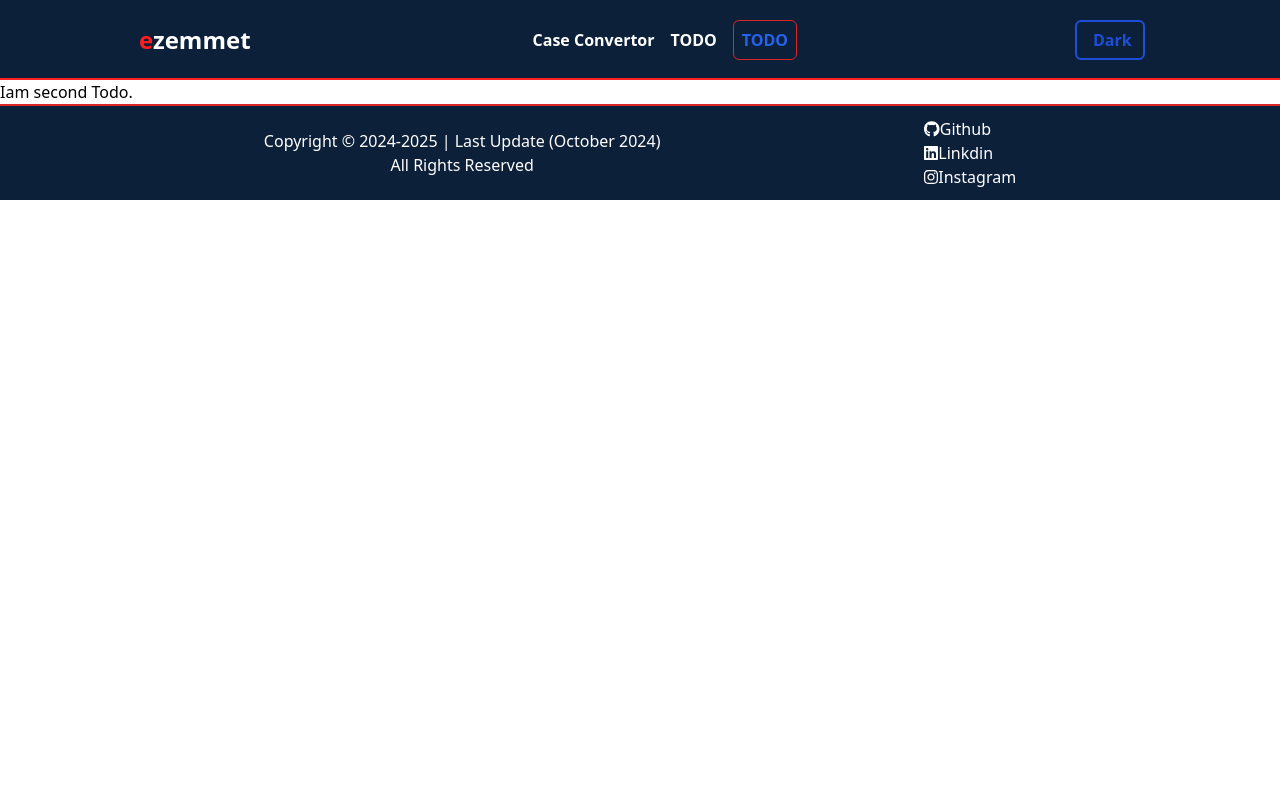
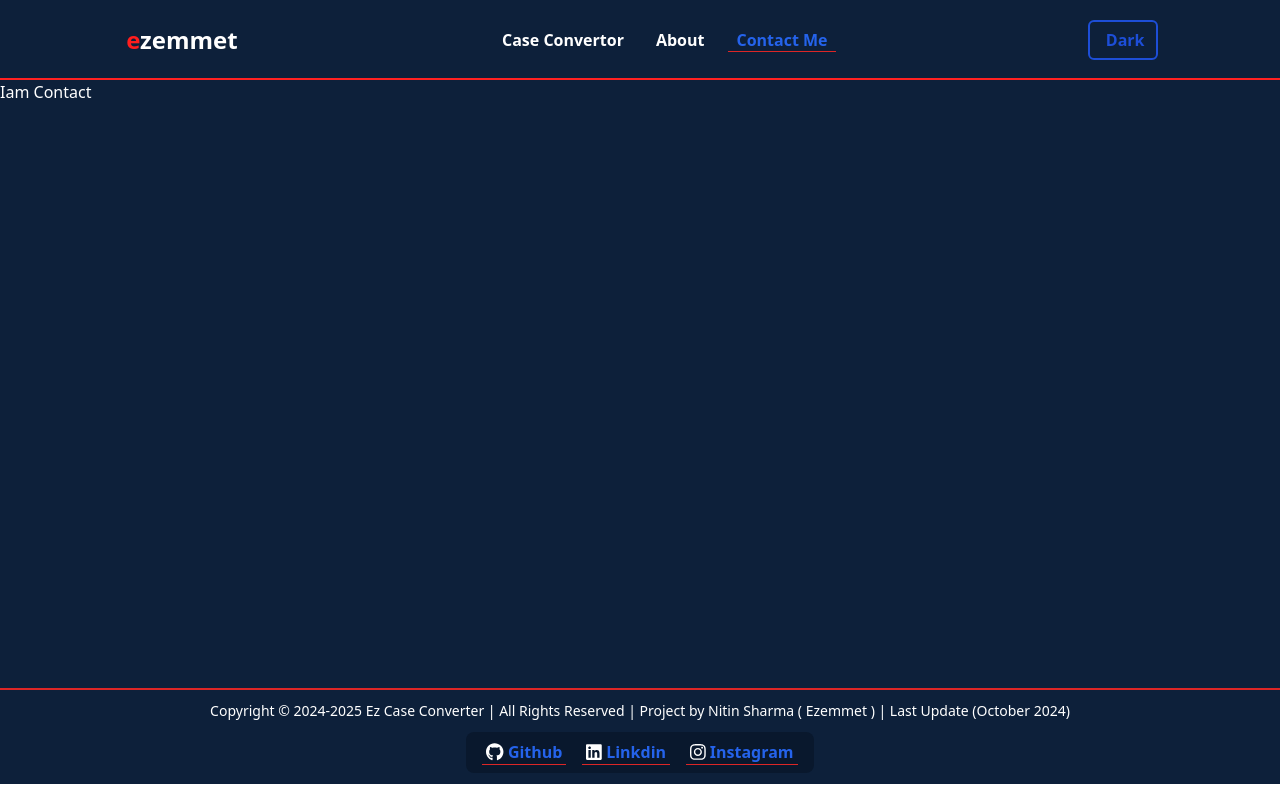
Before and after one commit to ezemmet/webtools, a React (Vite) app: page /todosecond in a window 1280 px wide. Built offline with nearby package versions, Linux system fonts and the light colour scheme.

Commit message:
Optimize footer

```diff
--- a/src/App.jsx
+++ b/src/App.jsx
@@ -34,13 +34,13 @@ function App() {
             <CaseConverter mode={mode} switchMode={switchMode} switchInnerColor={switchInnerColor} />
           }></Route>
           <Route path="/todoone" element={
-            <TodoOne />
+            <TodoOne switchMode={switchMode}/>
           }></Route>
           <Route path="/todosecond" element={
-            <TodoSecond />
+            <TodoSecond switchMode={switchMode}/>
           }></Route>
         </Routes>
-        <Footer switchMode={switchMode} />
+        <Footer switchMode={switchMode} switchInnerColor={switchInnerColor} />
       </BrowserRouter>
     </>
   )
--- a/src/components/Footer.jsx
+++ b/src/components/Footer.jsx
@@ -3,30 +3,29 @@ import { Link } from 'react-router-dom'
 import { FontAwesomeIcon } from '@fortawesome/react-fontawesome'
 import { faGithub, faLinkedin, faInstagram } from '@fortawesome/free-brands-svg-icons'
 
-const Footer = ({ switchMode }) => {
+const Footer = ({ switchMode, switchInnerColor }) => {
     return (
         <div
             id='footer-container'
             style={switchMode}
-            className='h-[6rem] border-t-2 border-red-600 flex items-center justify-evenly'
+            className='h-[6rem] border-t-2 border-red-600 flex items-center justify-evenly flex-col'
         >
-            <div className='text-center'>
-                <p><span>Copyright © 2024-2025 | Last Update (October 2024)</span></p>
-                <p><span>All Rights Reserved</span></p>
+            <div className='text-center text-sm'>
+                <p><span>Copyright © 2024-2025 Ez Case Converter | All Rights Reserved | Project by Nitin Sharma ( Ezemmet ) | Last Update (October 2024) </span></p>
             </div>
             <div>
-                <ul className=''>
-                    <li className='flex items-center'>
-                        <FontAwesomeIcon icon={faGithub} />
-                        <Link to='/'>Github</Link>
+                <ul className='flex p-2 rounded-lg' style={switchInnerColor}>
+                    <li className='flex items-center cursor-pointer px-1 border-b border-red-600 mx-2'>
+                        <FontAwesomeIcon icon={faGithub} className='mr-1 text-lg' />
+                        <Link to='https://github.com/ezemmet' target='_blank' className=' text-blue-600 font-semibold'>Github</Link>
                     </li>
-                    <li className='flex items-center'>
-                        <FontAwesomeIcon icon={faLinkedin} />
-                        <Link to='/'>Linkdin</Link>
+                    <li className='flex items-center cursor-pointer px-1 border-b border-red-600 mx-2'>
+                        <FontAwesomeIcon icon={faLinkedin} className='mr-1 text-lg' />
+                        <Link to='/' className='text-blue-600 font-semibold'>Linkdin</Link>
                     </li>
-                    <li className='flex items-center'>
-                        <FontAwesomeIcon icon={faInstagram} />
-                        <Link to='/'>Instagram</Link>
+                    <li className='flex items-center cursor-pointer px-1 border-b border-red-600 mx-2'>
+                        <FontAwesomeIcon icon={faInstagram} className='mr-1 text-lg' />
+                        <Link to='/' className='text-blue-600 font-semibold'>Instagram</Link>
                     </li>
                 </ul>
             </div>
--- a/src/components/Header.jsx
+++ b/src/components/Header.jsx
@@ -14,13 +14,13 @@ const Header = ({ handleMode, mode, switchMode }) => {
         <div className="header-menu">
           <ul className='flex'>
             <li className='m-2 font-semibold'>
-              <NavLink to="/" className={({ isActive }) => `${isActive ? 'p-2 rounded-md border border-red-600 text-blue-600' : ''}`}>Case Convertor</NavLink>
+              <NavLink to="/" className={({ isActive }) => `${isActive ? 'border-b border-red-600 text-blue-600' : ''} px-2`}>Case Convertor</NavLink>
             </li>
             <li className='m-2 font-semibold'>
-              <NavLink to="/todoone" className={({ isActive }) => `${isActive ? 'p-2 rounded-md border border-red-600 text-blue-600' : ''}`}>TODO</NavLink>
+              <NavLink to="/todoone" className={({ isActive }) => `${isActive ? 'border-b border-red-600 text-blue-600' : ''} px-2`}>About</NavLink>
             </li>
             <li className='m-2 font-semibold'>
-              <NavLink to="/todosecond" className={({ isActive }) => `${isActive ? 'p-2 rounded-md border border-red-600 text-blue-600' : ''}`}>TODO</NavLink>
+              <NavLink to="/todosecond" className={({ isActive }) => `${isActive ? 'border-b border-red-600 text-blue-600' : ''} px-2`}>Contact Me</NavLink>
             </li>
           </ul>
         </div>
--- a/src/components/TodoOne.jsx
+++ b/src/components/TodoOne.jsx
@@ -1,9 +1,9 @@
 import React from 'react'
 
-const TodoOne = () => {
+const TodoOne = ({switchMode}) => {
   return (
-    <div>
-      Iam first todo.
+    <div className='h-[76vh]' style={switchMode}>
+      Iam About
     </div>
   )
 }
--- a/src/components/TodoSecond.jsx
+++ b/src/components/TodoSecond.jsx
@@ -1,9 +1,9 @@
 import React from 'react'
 
-const TodoSecond = () => {
+const TodoSecond = ({switchMode}) => {
   return (
-    <div>
-      Iam second Todo.
+    <div className='h-[76vh]' style={switchMode}>
+      Iam Contact
     </div>
   )
 }
```
